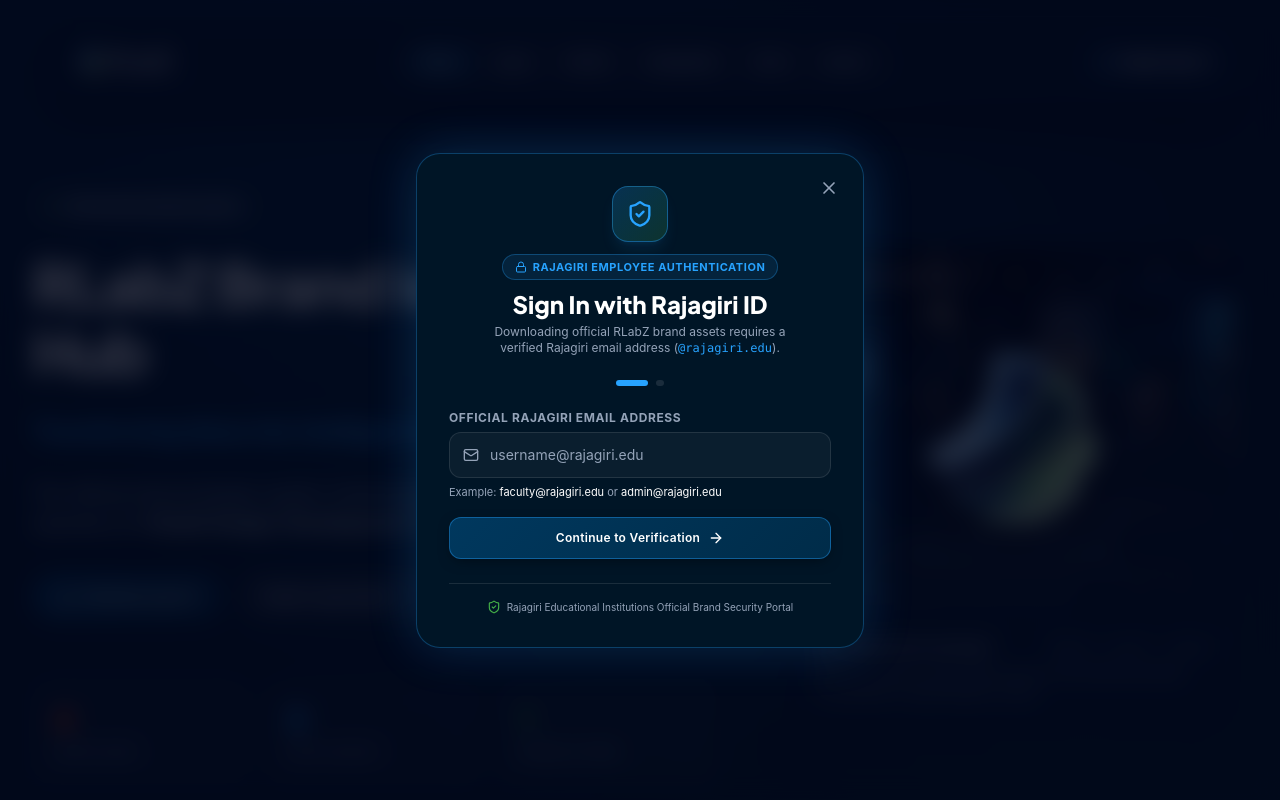
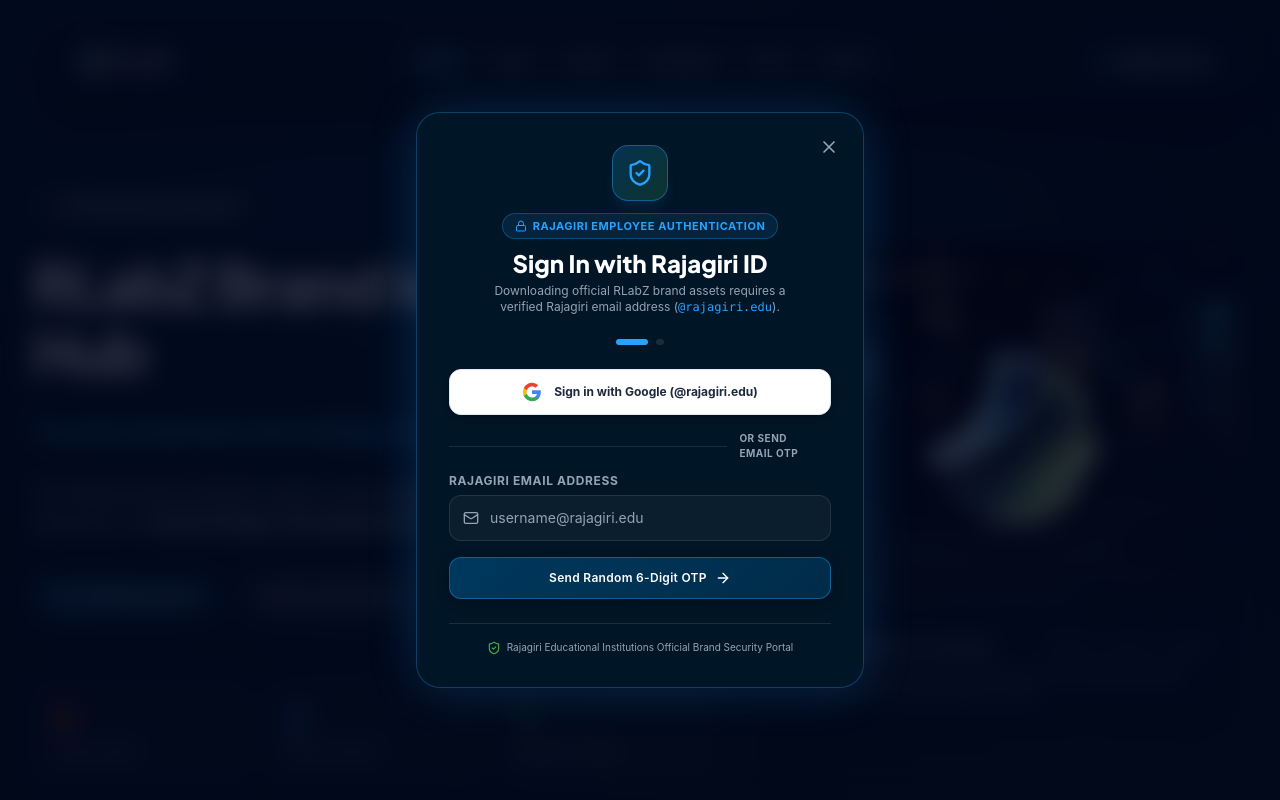
Before and after one commit to vishakvkumar/rlabz-brand-portal, a React (Vite) app: page / in a window 1280 px wide. Both pictures are taken after a click on the button "Rajagiri Sign In". Shown: the top 800 px of the page. Built offline with nearby package versions, Linux system fonts and the light colour scheme.

Commit message:
Add Google Workspace SSO (@rajagiri.edu) and dynamic 6-digit random OTP verification

```diff
--- a/src/components/RajagiriAuthModal.jsx
+++ b/src/components/RajagiriAuthModal.jsx
@@ -1,12 +1,36 @@
 import React, { useState } from 'react';
-import { ShieldCheck, Lock, Mail, ArrowRight, X, AlertCircle, KeyRound, CheckCircle2 } from 'lucide-react';
+import { ShieldCheck, Lock, Mail, ArrowRight, X, AlertCircle, KeyRound, CheckCircle2, RefreshCw } from 'lucide-react';
 import { useAuth } from '../context/AuthContext';
+
+// Official Google Logo SVG Component
+const GoogleIcon = () => (
+  <svg className="w-5 h-5" viewBox="0 0 24 24">
+    <path
+      fill="#4285F4"
+      d="M22.56 12.25c0-.78-.07-1.53-.2-2.25H12v4.26h5.92c-.26 1.37-1.04 2.53-2.21 3.31v2.77h3.57c2.08-1.92 3.28-4.74 3.28-8.09z"
+    />
+    <path
+      fill="#34A853"
+      d="M12 23c2.97 0 5.46-.98 7.28-2.66l-3.57-2.77c-.98.66-2.23 1.06-3.71 1.06-2.86 0-5.29-1.93-6.16-4.53H2.18v2.84C3.99 20.53 7.7 23 12 23z"
+    />
+    <path
+      fill="#FBBC05"
+      d="M5.84 14.09c-.22-.66-.35-1.36-.35-2.09s.13-1.43.35-2.09V7.06H2.18C1.43 8.55 1 10.22 1 12s.43 3.45 1.18 4.94l2.85-2.22.81-.63z"
+    />
+    <path
+      fill="#EA4335"
+      d="M12 5.38c1.62 0 3.06.56 4.21 1.64l3.15-3.15C17.45 2.09 14.97 1 12 1 7.7 1 3.99 3.47 2.18 7.06l3.66 2.84c.87-2.6 3.3-4.52 6.16-4.52z"
+    />
+  </svg>
+);
 
 export const RajagiriAuthModal = ({ onTriggerToast }) => {
   const { isAuthModalOpen, closeAuthModal, completeAuth } = useAuth();
   const [email, setEmail] = useState('');
   const [otp, setOtp] = useState('');
-  const [step, setStep] = useState(1); // 1: Email, 2: OTP / Verification Code
+  const [generatedOtp, setGeneratedOtp] = useState('');
+  const [step, setStep] = useState(1); // 1: Email/SSO selection, 2: OTP Entry, 3: Google SSO Selector
+  const [googleAccountInput, setGoogleAccountInput] = useState('');
   const [error, setError] = useState('');
   const [loading, setLoading] = useState(false);
 
@@ -15,6 +39,11 @@
   const validateRajagiriEmail = (emailStr) => {
     const regex = /^[a-zA-Z0-9._%+-]+@rajagiri\.edu$/i;
     return regex.test(emailStr.trim());
+  };
+
+  // Generate a random 6-digit OTP code
+  const generateNewOtp = () => {
+    return Math.floor(100000 + Math.random() * 900000).toString();
   };
 
   const handleSendCode = (e) => {
@@ -32,26 +61,54 @@
       return;
     }
 
+    const newCode = generateNewOtp();
+    setGeneratedOtp(newCode);
+    setOtp('');
+
     setLoading(true);
     setTimeout(() => {
       setLoading(false);
       setStep(2);
-      setOtp('1234');
+
       if (onTriggerToast) {
         onTriggerToast({
           type: 'info',
-          title: 'Verification Code Sent',
-          message: `Passcode sent to ${trimmedEmail}.`,
+          title: '6-Digit OTP Sent!',
+          message: `Passcode [ ${newCode} ] dispatched to ${trimmedEmail}`,
         });
       }
     }, 400);
   };
 
-  const handleVerify = (e) => {
+  const handleResendOtp = () => {
+    setError('');
+    const newCode = generateNewOtp();
+    setGeneratedOtp(newCode);
+    setOtp('');
+
+    if (onTriggerToast) {
+      onTriggerToast({
+        type: 'info',
+        title: 'New OTP Code Sent',
+        message: `New passcode [ ${newCode} ] sent to ${email}`,
+      });
+    }
+  };
+
+  const handleVerifyOtp = (e) => {
     e.preventDefault();
     setError('');
 
-    const effectiveOtp = (otp && otp.trim()) ? otp.trim() : '1234';
+    const trimmedOtp = otp.trim();
+    if (!trimmedOtp) {
+      setError('Please enter the 6-digit OTP sent to your Rajagiri email.');
+      return;
+    }
+
+    if (trimmedOtp !== generatedOtp) {
+      setError(`Invalid passcode. Please enter the 6-digit code [ ${generatedOtp} ] sent to ${email}.`);
+      return;
+    }
 
     setLoading(true);
     setTimeout(() => {
@@ -67,11 +124,48 @@
         });
       }
 
-      // Reset local modal state
+      // Reset modal state
       setStep(1);
       setEmail('');
       setOtp('');
+      setGeneratedOtp('');
     }, 300);
+  };
+
+  // Google Workspace SSO Authentication Flow
+  const handleGoogleSSOClick = () => {
+    setError('');
+    setStep(3); // Step 3: Google SSO Prompt
+    setGoogleAccountInput('faculty@rajagiri.edu');
+  };
+
+  const handleGoogleSSOConfirm = (e) => {
+    e.preventDefault();
+    setError('');
+
+    const trimmedEmail = googleAccountInput.trim().toLowerCase();
+    if (!validateRajagiriEmail(trimmedEmail)) {
+      setError('Google Sign-In Error: Must select a valid @rajagiri.edu Google Workspace account.');
+      return;
+    }
+
+    setLoading(true);
+    setTimeout(() => {
+      setLoading(false);
+      completeAuth(trimmedEmail);
+
+      if (onTriggerToast) {
+        onTriggerToast({
+          type: 'success',
+          title: 'Google Workspace Authenticated',
+          message: `Signed in via Google Workspace as ${trimmedEmail}. Access granted!`,
+        });
+      }
+
+      setStep(1);
+      setEmail('');
+      setGoogleAccountInput('');
+    }, 500);
   };
 
   return (
@@ -106,7 +200,7 @@
         {/* Step Indicator */}
         <div className="flex items-center justify-center gap-2 mb-6">
           <div className={`h-1.5 rounded-full transition-all ${step === 1 ? 'w-8 bg-[#27a3ff]' : 'w-2 bg-[var(--rl-surface-border)]'}`} />
-          <div className={`h-1.5 rounded-full transition-all ${step === 2 ? 'w-8 bg-[#43ae47]' : 'w-2 bg-[var(--rl-surface-border)]'}`} />
+          <div className={`h-1.5 rounded-full transition-all ${step === 2 || step === 3 ? 'w-8 bg-[#43ae47]' : 'w-2 bg-[var(--rl-surface-border)]'}`} />
         </div>
 
         {/* Error Alert Box */}
@@ -117,12 +211,30 @@
           </div>
         )}
 
-        {step === 1 ? (
-          /* Step 1 Form: Email Input */
+        {step === 1 && (
+          /* Step 1: Login Selection (Google SSO + Email OTP) */
+          <div className="space-y-4">
+            {/* Google Workspace SSO Button */}
+            <button
+              onClick={handleGoogleSSOClick}
+              className="w-full flex items-center justify-center gap-3 py-3 px-4 rounded-xl bg-white text-slate-800 hover:bg-slate-100 font-bold text-xs shadow-md transition border border-slate-200"
+            >
+              <GoogleIcon />
+              <span>Sign in with Google (@rajagiri.edu)</span>
+            </button>
+
+            <div className="relative flex items-center justify-center my-3">
+              <div className="border-t border-[var(--rl-surface-border)] w-full" />
+              <span className="bg-[var(--rl-bg)] px-3 text-[10px] uppercase tracking-wider font-bold text-[var(--rl-muted)]">
+                Or Send Email OTP
+              </span>
+            </div>
+
+            {/* Email OTP Form */}
             <form onSubmit={handleSendCode} className="space-y-4">
               <div>
                 <label className="block text-xs font-bold uppercase tracking-wider text-[var(--rl-muted)] mb-1.5">
-                Official Rajagiri Email Address
+                  Rajagiri Email Address
                 </label>
                 <div className="relative">
                   <div className="absolute inset-y-0 left-0 pl-3.5 flex items-center pointer-events-none text-[var(--rl-muted)]">
@@ -140,9 +252,6 @@
                     required
                   />
                 </div>
-              <p className="text-[11px] text-[var(--rl-muted)] mt-1.5">
-                Example: <span className="text-[var(--rl-heading)]">faculty@rajagiri.edu</span> or <span className="text-[var(--rl-heading)]">admin@rajagiri.edu</span>
-              </p>
               </div>
 
               <button
@@ -151,22 +260,45 @@
                 className="w-full btn-glass-primary flex items-center justify-center gap-2 py-3 rounded-xl text-xs font-extrabold tracking-wide transition disabled:opacity-50"
               >
                 {loading ? (
-                <span>Sending Verification Code...</span>
+                  <span>Generating 6-Digit OTP...</span>
                 ) : (
                   <>
-                  <span>Continue to Verification</span>
+                    <span>Send Random 6-Digit OTP</span>
                     <ArrowRight className="w-4 h-4" />
                   </>
                 )}
               </button>
             </form>
-        ) : (
-          /* Step 2 Form: OTP Verification Code */
-          <form onSubmit={handleVerify} className="space-y-4">
+          </div>
+        )}
+
+        {step === 2 && (
+          /* Step 2: Dynamic 6-Digit OTP Entry */
+          <form onSubmit={handleVerifyOtp} className="space-y-4">
+            {/* Generated OTP Notification Card */}
+            <div className="p-3.5 rounded-2xl bg-[#002c49]/80 border border-[#27a3ff]/40 text-center space-y-1">
+              <div className="flex items-center justify-between text-[11px] text-slate-300">
+                <span>Passcode sent to <strong className="text-[#27a3ff]">{email}</strong></span>
+                <button
+                  type="button"
+                  onClick={handleResendOtp}
+                  className="text-[#43ae47] hover:underline flex items-center gap-1 font-semibold"
+                >
+                  <RefreshCw className="w-3 h-3" /> Resend
+                </button>
+              </div>
+              <div className="pt-2 pb-1">
+                <span className="text-xs uppercase text-[var(--rl-muted)] tracking-wider font-bold block mb-1">Your 6-Digit OTP Code</span>
+                <div className="inline-block px-4 py-1.5 rounded-xl bg-slate-950 border border-[#43ae47]/60 text-xl font-mono font-extrabold text-[#43ae47] tracking-[0.3em] shadow-inner">
+                  {generatedOtp}
+                </div>
+              </div>
+            </div>
+
             <div>
               <div className="flex items-center justify-between mb-1.5">
                 <label className="block text-xs font-bold uppercase tracking-wider text-[var(--rl-muted)]">
-                  Verification Passcode
+                  Enter 6-Digit OTP Code
                 </label>
                 <button
                   type="button"
@@ -185,18 +317,15 @@
                   maxLength={6}
                   value={otp}
                   onChange={(e) => {
-                    setOtp(e.target.value);
+                    setOtp(e.target.value.replace(/\D/g, ''));
                     if (error) setError('');
                   }}
-                  placeholder="Enter 1234"
-                  className="w-full pl-10 pr-4 py-3 rounded-xl bg-[var(--rl-chip-bg)] border border-[var(--rl-surface-border)] text-sm text-[var(--rl-heading)] placeholder:text-[var(--rl-muted)] focus:outline-none focus:border-[#43ae47] focus:ring-1 focus:ring-[#43ae47] tracking-widest font-mono transition"
+                  placeholder={generatedOtp}
+                  className="w-full pl-10 pr-4 py-3 rounded-xl bg-[var(--rl-chip-bg)] border border-[var(--rl-surface-border)] text-base text-[var(--rl-heading)] placeholder:text-[var(--rl-muted)]/50 focus:outline-none focus:border-[#43ae47] focus:ring-1 focus:ring-[#43ae47] tracking-[0.2em] font-mono transition text-center"
                   autoFocus
                   required
                 />
               </div>
-              <p className="text-[11px] text-[var(--rl-muted)] mt-1.5">
-                Sent to <span className="text-[#27a3ff] font-semibold">{email}</span>. Demo passcode: <code className="text-[#43ae47]">1234</code>
-              </p>
             </div>
 
             <button
@@ -205,14 +334,70 @@
               className="w-full bg-gradient-to-r from-[#27a3ff] to-[#43ae47] hover:from-[#1b8ee0] hover:to-[#38993c] text-white flex items-center justify-center gap-2 py-3 rounded-xl text-xs font-extrabold tracking-wide transition shadow-lg shadow-[#27a3ff]/20 disabled:opacity-50"
             >
               {loading ? (
-                <span>Verifying Rajagiri Credentials...</span>
+                <span>Verifying 6-Digit OTP...</span>
               ) : (
                 <>
                   <CheckCircle2 className="w-4 h-4" />
-                  <span>Verify &amp; Unlock Downloads</span>
+                  <span>Verify OTP &amp; Unlock Downloads</span>
                 </>
               )}
             </button>
+          </form>
+        )}
+
+        {step === 3 && (
+          /* Step 3: Google Workspace SSO Account Prompt */
+          <form onSubmit={handleGoogleSSOConfirm} className="space-y-4">
+            <div className="p-4 rounded-2xl bg-white/5 border border-white/10 text-center space-y-2">
+              <div className="w-12 h-12 rounded-full bg-white p-2 mx-auto flex items-center justify-center shadow-md">
+                <GoogleIcon />
+              </div>
+              <h4 className="text-sm font-bold text-white">Google Workspace Account Selector</h4>
+              <p className="text-xs text-slate-300">
+                Confirm your official <code className="text-[#27a3ff]">@rajagiri.edu</code> Google Workspace account to sign in:
+              </p>
+            </div>
+
+            <div>
+              <label className="block text-xs font-bold uppercase tracking-wider text-[var(--rl-muted)] mb-1.5">
+                Rajagiri Google Email
+              </label>
+              <input
+                type="email"
+                value={googleAccountInput}
+                onChange={(e) => {
+                  setGoogleAccountInput(e.target.value);
+                  if (error) setError('');
+                }}
+                placeholder="faculty@rajagiri.edu"
+                className="w-full px-4 py-3 rounded-xl bg-[var(--rl-chip-bg)] border border-[var(--rl-surface-border)] text-sm text-[var(--rl-heading)] focus:outline-none focus:border-[#4285F4] focus:ring-1 focus:ring-[#4285F4] transition"
+                required
+              />
+            </div>
+
+            <div className="flex gap-2">
+              <button
+                type="button"
+                onClick={() => setStep(1)}
+                className="w-1/3 py-3 rounded-xl bg-[var(--rl-chip-bg)] border border-[var(--rl-surface-border)] text-xs font-bold text-[var(--rl-muted)] hover:text-white transition"
+              >
+                Back
+              </button>
+              <button
+                type="submit"
+                disabled={loading}
+                className="w-2/3 bg-[#4285F4] hover:bg-[#3367D6] text-white font-extrabold text-xs py-3 rounded-xl flex items-center justify-center gap-2 transition shadow-lg shadow-[#4285F4]/20 disabled:opacity-50"
+              >
+                {loading ? (
+                  <span>Signing in with Google...</span>
+                ) : (
+                  <>
+                    <CheckCircle2 className="w-4 h-4" />
+                    <span>Authorize Google ID</span>
+                  </>
+                )}
+              </button>
+            </div>
           </form>
         )}
 
```
Lines whose indentation alone changed are shown as unchanged.
